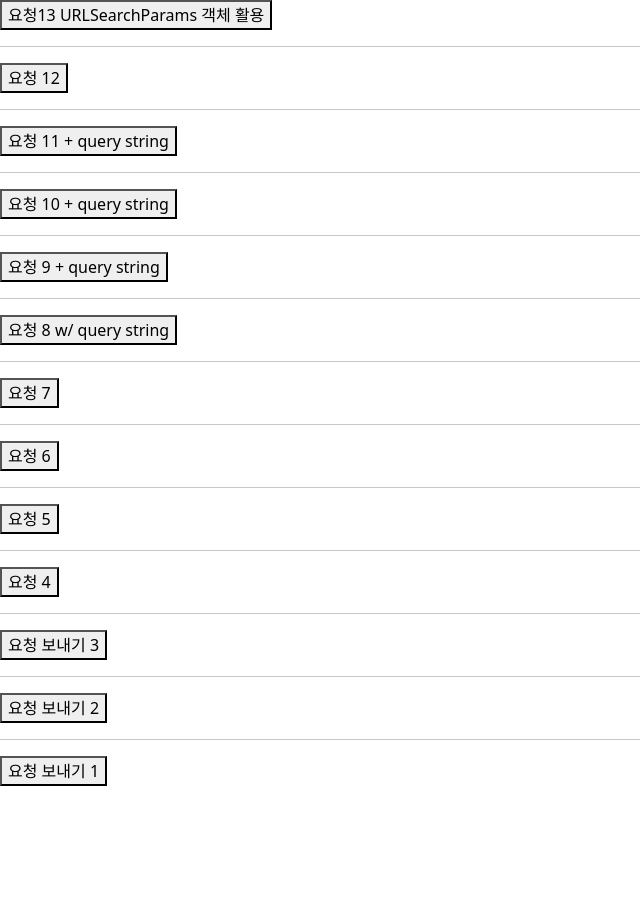
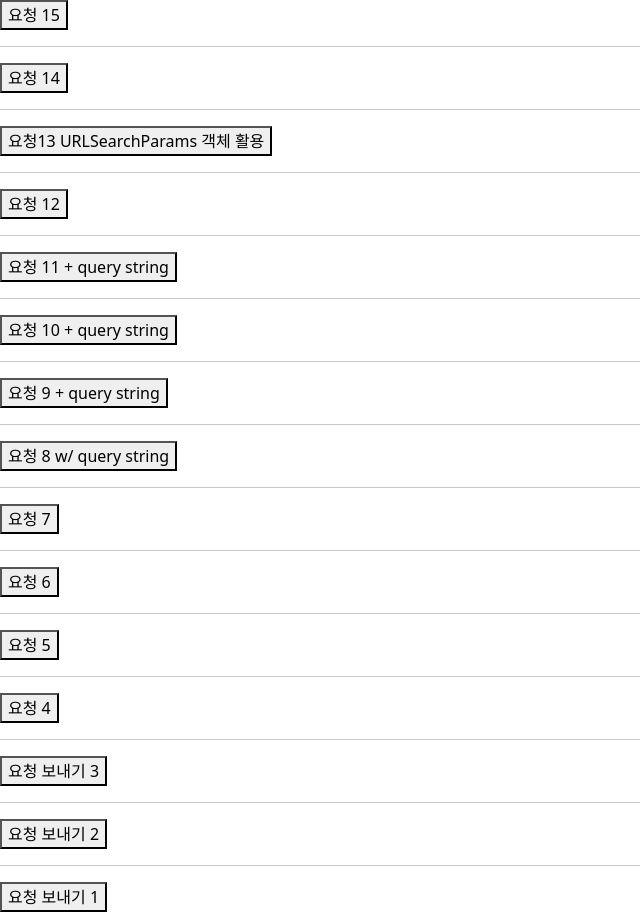
Before and after one commit to sebaek/react-20250630, a React (Vite) app: page / in a window 1280 px wide. Shown: the whole page, without its empty margins (0-640 px from the left). Before the commit the page ends 800 px from the top, so only its background shows below. Built offline with nearby package versions, Linux system fonts and the light colour scheme.

Commit message:
URLSearchParams 객체 주소 뒤에 연결연산으로 붙이기

```diff
--- a/src/App53.jsx
+++ b/src/App53.jsx
@@ -90,8 +90,33 @@ function App53(props) {
     });
   }
 
+  function handleButton14Click() {
+    const p = new URLSearchParams();
+    p.set("city", "london");
+    p.set("country", "korea");
+    p.set("id", 99);
+    axios.get("/api/main28/sub14", {
+      params: p,
+    });
+  }
+
+  function handleButton15Click() {
+    const p = new URLSearchParams();
+    p.set("name", "hm");
+    p.set("age", "33");
+    p.set("country", "한국");
+    console.log(p.toString());
+
+    // axios.get("/api/main28/sub15?" + p.toString());
+    axios.get("/api/main28/sub15?" + p);
+  }
+
   return (
     <div>
+      <button onClick={handleButton15Click}>요청 15</button>
+      <hr />
+      <button onClick={handleButton14Click}>요청 14</button>
+      <hr />
       <button onClick={handleButton13Click}>
         요청13 URLSearchParams 객체 활용{" "}
       </button>
```
